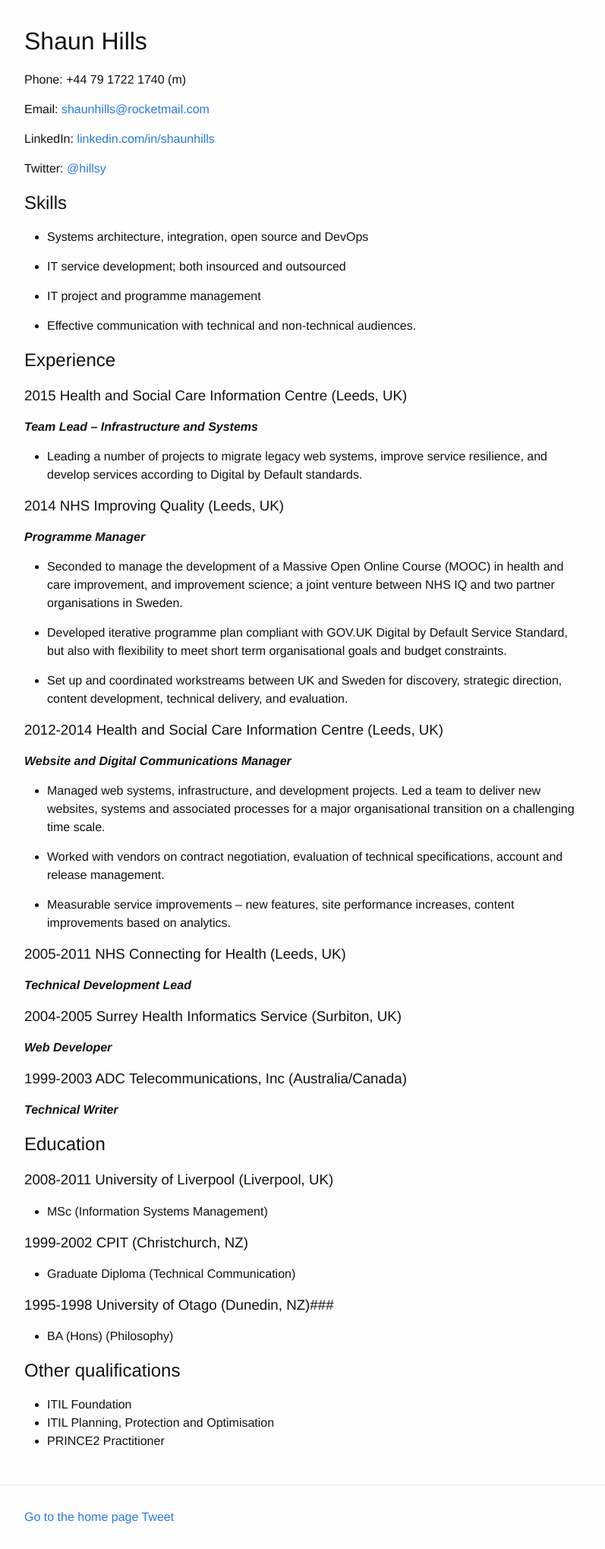
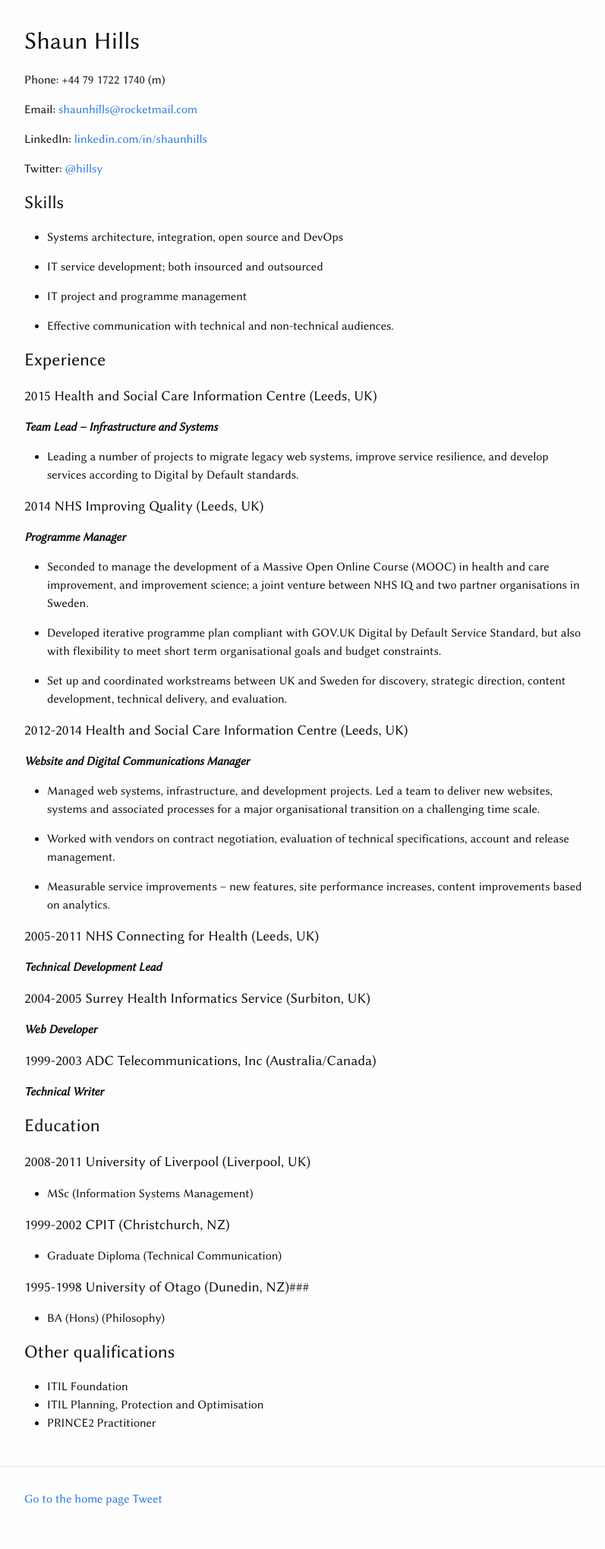
Before and after one commit to hillsy/hillsy.github.io, a Jekyll site: the page built from resume.md, in a window 1280 px wide. Shown: the whole page at 76% size, without its empty margins (238-1035 px from the left). Built offline with Jekyll 4.4.1, drawn with Linux system fonts in a browser that asks for light colours; nearby versions of some CDN libraries; some web fonts are replaced; comment, search, counter and statistics services are not loaded; after the commit the page ends 2015 px from its top, so only the background shows below that.

Commit message:
Try WOFF linking using interpolation

```diff
--- a/_sass/_font-config.scss
+++ b/_sass/_font-config.scss
@@ -1,16 +1,16 @@
 @font-face {
     font-family: "Biolinum";
-    src: url("fonts/linbiolinum_r.woff") format("woff");
+    src: url("#{$font-asset-path}/linbiolinum_r.woff") format("woff");
 }
 
 @font-face {
     font-family: "Biolinum";
-    src: url("fonts/linbiolinum_rb.woff") format("woff");
+    src: url("#{$font-asset-path}/linbiolinum_rb.woff") format("woff");
     font-weight: bold;
 }
 
 @font-face {
     font-family: "Biolinum";
-    src: url("fonts/linbiolinum_ri.woff") format("woff");
+    src: url("#{$font-asset-path}/linbiolinum_ri.woff") format("woff");
     font-style: italic;
 }
--- a/css/main.scss
+++ b/css/main.scss
@@ -3,31 +3,24 @@
 ---
 @charset "utf-8";
 
-
-
 // Our variables
+$background-color: #fdfdfd;
 $base-font-family: Biolinum, Helvetica, Arial, sans-serif;
 $base-font-size:   16px;
+$base-line-height: 1.5;
+$brand-color:      #2a7ae2;
+$font-asset-path:  "{{site.baseurl}}/fonts";
 $small-font-size:  $base-font-size * 0.875;
-$base-line-height: 1.5;
-
 $spacing-unit:     30px;
-
 $text-color:       #111;
-$background-color: #fdfdfd;
-$brand-color:      #2a7ae2;
-
 $grey-color:       #828282;
 $grey-color-light: lighten($grey-color, 40%);
 $grey-color-dark:  darken($grey-color, 25%);
 
 // Width of the content area
 $content-width:    800px;
-
 $on-palm:          600px;
 $on-laptop:        800px;
-
-
 
 // Using media queries with like this:
 // @include media-query($on-palm) {
@@ -42,8 +35,6 @@ $on-laptop:        800px;
     }
 }
 
-
-
 // Import partials from `sass_dir` (defaults to `_sass`)
 @import
         "base",
```
